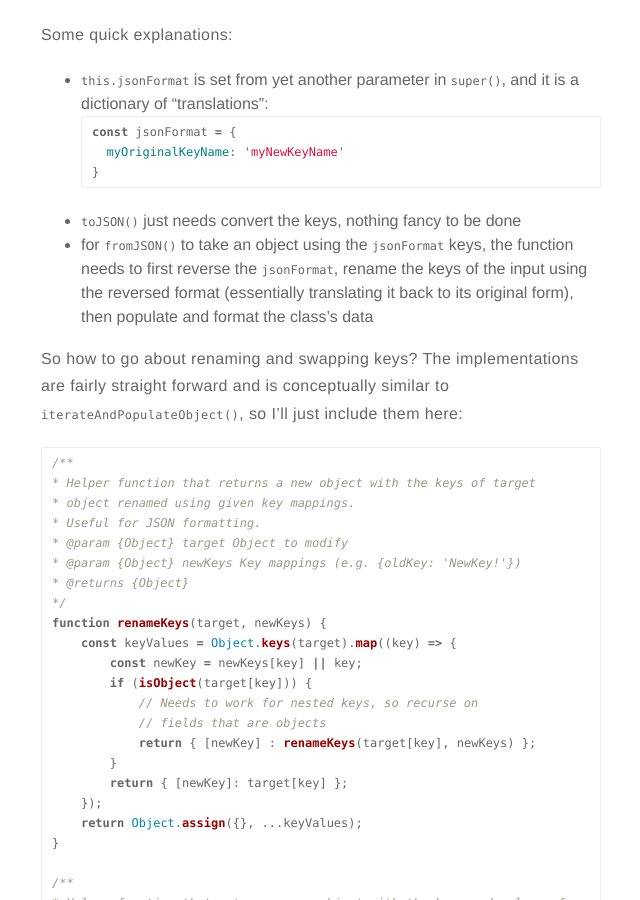
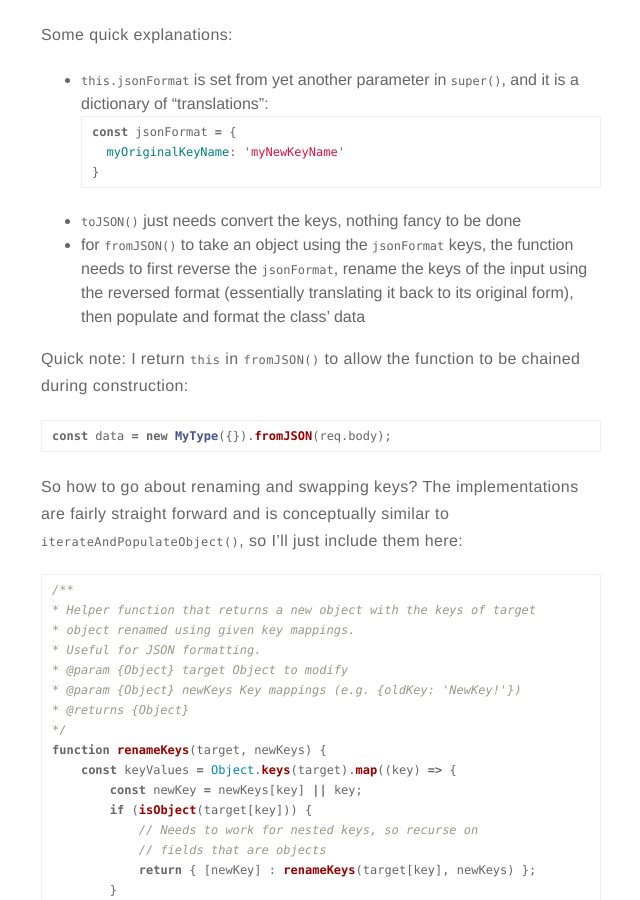
Before and after one commit to bobheadxi/bobheadxi.github.io, a Jekyll site: the page built from _posts/2018-2-1-datatypes-in-javascript.md, in a window 1280 px wide and 900 px high, scrolled down 7404 px. Shown: the whole window, without its empty margins (319-959 px from the left). Built offline with Jekyll 4.4.1, drawn with Linux system fonts in a browser that asks for light colours; emoji names are drawn with the system emoji font; some of the changed text lies outside the part shown.

Commit message:
Update fromJSON explanation, typo

````diff
--- a/_posts/2018-2-1-datatypes-in-javascript.md
+++ b/_posts/2018-2-1-datatypes-in-javascript.md
@@ -297,7 +297,13 @@ const jsonFormat = {
 }
 ```
 - `toJSON()` just needs convert the keys, nothing fancy to be done
-- for `fromJSON()` to take an object using the `jsonFormat` keys, the function needs to first reverse the `jsonFormat`, rename the keys of the input using the reversed format (essentially translating it back to its original form), then populate and format the class's data
+- for `fromJSON()` to take an object using the `jsonFormat` keys, the function needs to first reverse the `jsonFormat`, rename the keys of the input using the reversed format (essentially translating it back to its original form), then populate and format the class' data
+
+Quick note: I return `this` in `fromJSON()` to allow the function to be chained during construction:
+
+```js
+const data = new MyType({}).fromJSON(req.body);
+```
 
 So how to go about renaming and swapping keys? The implementations are fairly straight forward and is conceptually similar to `iterateAndPopulateObject()`, so I'll just include them here:
 
````
Also changed, not shown: other parts of _posts/2018-2-1-datatypes-in-javascript.md (+1 -1 lines).
